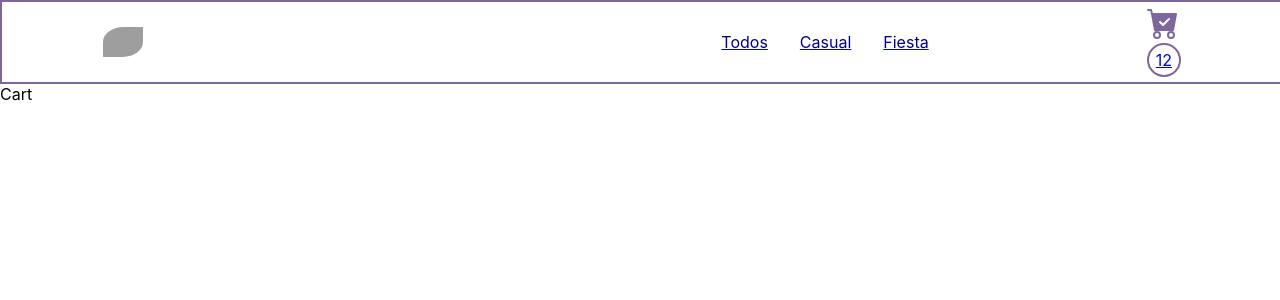
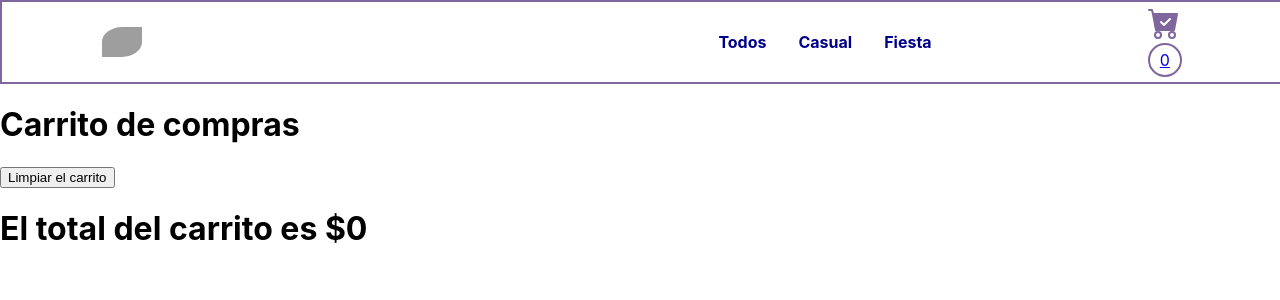
Before and after one commit to YaninaCharas/mi-app, a React (Create React App) app: page /cart in a window 1280 px wide. Shown: the top 300 px of the page. Built offline with nearby package versions, Linux system fonts and the light colour scheme; grey boxes are pictures that could not be loaded.

Commit message:
agregue funcionalidades al cart

```diff
--- a/package.json
+++ b/package.json
@@ -6,6 +6,7 @@
     "@testing-library/jest-dom": "^5.16.5",
     "@testing-library/react": "^13.4.0",
     "@testing-library/user-event": "^13.5.0",
+    "firebase": "^9.17.1",
     "react": "^18.2.0",
     "react-dom": "^18.2.0",
     "react-icons": "^4.7.1",
--- a/src/App.js
+++ b/src/App.js
@@ -1,20 +1,23 @@
 import { BrowserRouter, Routes, Route } from "react-router-dom";
 import Header from "./components/Header/Header";
-import ItemDetail from "./components/ItemDetail/ItemDetail";
+import ItemDetailContainer from "./components/ItemDetailContainer/ItemDetailContainer";
 import ItemListContainer from "./components/ItemsListContainer/ItemListContainer";
 import Cart from "./components/Cart/Cart";
+import CartContextProvider from "./context/CartContext";
 
 function App() {
   return (
     <BrowserRouter>
+      <CartContextProvider>
         <Header />
         <Routes>
           <Route path="/" element={<ItemListContainer />} />
           <Route path="/category/:categid" element={<ItemListContainer />} />
-        <Route path="/item/:id" element={<ItemDetail />} />
+          <Route path="/item/:id" element={<ItemDetailContainer />} />
           <Route path="/cart" element={<Cart />} />
           <Route path="*" element={<h4>Error 404 Not Fuond </h4>} />
         </Routes>
+      </CartContextProvider>
     </BrowserRouter>
   );
 }
--- a/src/components/Cart/Cart.jsx
+++ b/src/components/Cart/Cart.jsx
@@ -1,9 +1,39 @@
-import React from 'react'
+import { useContext } from "react";
+import { CartContext } from "../../context/CartContext";
 
 const Cart = () => {
+  const { cart, clearCart, deleteProductById, getTotalPrice } =
+    useContext(CartContext);
+
+  console.log(cart);
+
   return (
-    <div>Cart</div>
-  )
-}
+    <div>
+      <h1>Carrito de compras</h1>
 
-export default Cart
+      {cart.map((item) => {
+        return (
+          <div key={item.id} style={{ border: "2px solid black" }}>
+            <h3>nombre: {item.title}</h3>
+            <img
+              src={item.img}
+              alt=""
+              style={{ width: "10%", height: "auto" }}
+            />
+            <h3>precio: {item.price}</h3>
+            <h3>cantidad: {item.quantity}</h3>
+            <button onClick={() => deleteProductById(item.id)}>
+              Quitar del carrito
+            </button>
+          </div>
+        );
+      })}
+
+      <button onClick={clearCart}>Limpiar el carrito</button>
+
+      <h1>El total del carrito es ${getTotalPrice()}</h1>
+    </div>
+  );
+};
+
+export default Cart;
--- a/src/components/CartWidget/CartWidget.jsx
+++ b/src/components/CartWidget/CartWidget.jsx
@@ -1,22 +1,27 @@
-import {Link} from "react-router-dom"
-import { BsFillCartCheckFill } from 'react-icons/bs';
-import "./CartWidget.css"
+import { Link } from "react-router-dom";
+import { BsFillCartCheckFill } from "react-icons/bs";
+import "./CartWidget.css";
+import { useContext } from "react";
+import { CartContext } from "../../context/CartContext";
 
 const CartWidget = () => {
+  const { getTotalItems } = useContext(CartContext);
+
   return (
     <Link to="/cart">
       <div className="Container-Cart">
         <BsFillCartCheckFill
           style={{
-          fontSize: "2rem",
-          color: "#7F669D",
-        }}/>
+            fontSize: "2rem",
+            color: "#7F669D",
+          }}
+        />
         <div className="bubble-counter">
-          <span>12</span>
+          <span>{getTotalItems()}</span>
         </div>
       </div>
     </Link>
-  )
-}
+  );
+};
 
-export default CartWidget
+export default CartWidget;
--- a/src/components/ItemCount/ItemCount.jsx
+++ b/src/components/ItemCount/ItemCount.jsx
@@ -20,19 +20,12 @@ const ItemCount = ({ stock, initial = 1, onAdd }) => {
   };
 
   return (
-    <div className="container-btn">
-      <h2>Cantidad: {contador}</h2>
-      <div className="btns">
-        <button variant="outlined" onClick={sumar}>
-          +
-        </button>
-        <button variant="contained" onClick={() => onAdd(contador)}>
-          agregar al carrito
-        </button>
-        <button variant="outlined" onClick={restar}>
-          -
-        </button>
-      </div>
+    <div>
+      <h1>{contador}</h1>
+
+      <button onClick={sumar}>Sumar</button>
+      <button onClick={restar}>Restar</button>
+      <button onClick={() => onAdd(contador)}>Agregar Al carrito</button>
     </div>
   );
 };
--- a/src/components/ItemDetail/ItemDetail.jsx
+++ b/src/components/ItemDetail/ItemDetail.jsx
@@ -1,27 +1,38 @@
-import { useEffect, useState } from "react";
+// import { useEffect, useState } from "react";
+// import { useContext } from "react";
+// import { CartContext } from "../../context/CartContext";
+// import { productos } from "../../productosMock";
+// import { useParams } from "react-router-dom";
 import { useContext } from "react";
 import { CartContext } from "../../context/CartContext";
-import { productos } from "../../productosMock";
-import { useParams } from "react-router-dom";
 import ItemCount from "../ItemCount/ItemCount";
 import "./ItemDetail.css";
 
-const ItemDetail = () => {
-  const { id } = useParams();
-  const [product, setProduct] = useState({});
+const ItemDetail = ({ product }) => {
+  const { addToCart, getQuantityById } = useContext(CartContext);
 
-  useEffect(() => {
-    let productSelected = productos.find((prod) => prod.id === Number(id));
+  const onAdd = (cantidad) => {
+    const obj = {
+      ...product,
+      quantity: cantidad,
+    };
+    addToCart(obj);
+  };
 
-    setProduct(productSelected);
-  }, [id]);
+  const quantity = getQuantityById(product.id);
 
   return (
-    <div className="container">
-      <h2>{product.title}</h2>
-      <img src={product.img} alt="" style={{ width: "10%", height: "auto" }} />
-      <h3>${product.price}</h3>
-      <ItemCount />
+    <div>
+      <div className="container">
+        <h2>{product.title}</h2>
+        <img
+          src={product.img}
+          alt=""
+          style={{ width: "10%", height: "auto" }}
+        />
+        <h3>${product.price}</h3>
+      </div>
+      <ItemCount stock={product.stock} initial={quantity} onAdd={onAdd} />
     </div>
   );
 };
--- /dev/null
+++ b/src/components/ItemDetailContainer/ItemDetailContainer.jsx
@@ -0,0 +1,22 @@
+import React, { useEffect, useState } from "react";
+
+import { productos } from "../../productosMock";
+
+import { useParams } from "react-router-dom";
+import ItemDetail from "../ItemDetail/ItemDetail";
+
+const ItemDetailContainer = () => {
+  const { id } = useParams();
+
+  const [product, setProduct] = useState({});
+
+  useEffect(() => {
+    let productSelected = productos.find((prod) => prod.id === Number(id));
+
+    setProduct(productSelected);
+  }, [id]);
+
+  return <ItemDetail product={product} />;
+};
+
+export default ItemDetailContainer;
--- a/src/components/ItemsListContainer/ItemListContainer.jsx
+++ b/src/components/ItemsListContainer/ItemListContainer.jsx
@@ -3,31 +3,56 @@ import { useParams } from "react-router-dom";
 import { productos } from "../../productosMock";
 import ItemList from "../ItemList/ItemList";
 
+/* Acceso a la BBDD*/
+// import { db } from "../../firebaseConfig";
+// import { getDocs, collection } from "firebase/firestore";
+
+// const ItemListContainer = () => {
+//   const { categid } = useParams();
+//   const [items, setItems] = useState([]);
+
+//   useEffect(() => {
+//     const itemCollection = collection(db, "productos");
+//     getDocs(itemCollection)
+//       .then((res) => {
+//         const products = res.docs.map((product) => {
+//           return {
+//             ...product.data(),
+//             id: product.id,
+//           };
+//         });
+//         setItems(products);
+//       })
+//       .catch((err) => console.log("error" + err));
+//   }, [categid]);
+
+/* DESCOMENTAR CLASE 9*/
 const ItemListContainer = () => {
+  const { categid } = useParams();
 
-  const {categid} = useParams()
-  const [items, setItems] = useState([])
+  const [items, setItems] = useState([]);
 
-  useEffect( ()=>{
-
-  const productSelected = productos.filter ( (product) => product.category === categid)
+  useEffect(() => {
+    const productSelected = productos.filter(
+      (product) => product.category === categid
+    );
 
     const task = new Promise((resolve, reject) => {
-    resolve( categid ? productSelected : productos)
+      resolve(categid ? productSelected : productos);
     });
 
     task
       .then((res) => {
-      setItems( res );
+        setItems(res);
       })
-    .catch( (error)=> {
-      console.log("aca se rechazo: ", error)
+      .catch((error) => {
+        console.log("aca se rechazo: ", error);
       });
-  }, [categid])
+  }, [categid]);
 
   return (
     <>
-      <ItemList items={ items } />
+      <ItemList items={items} />
     </>
   );
 };
--- a/src/components/Navbar/Navbar.css
+++ b/src/components/Navbar/Navbar.css
@@ -1,6 +1,19 @@
-.containerNavbar{
+.containerNavbar {
   display: flex;
   margin: 0;
   padding: 0;
   justify-content: space-around;
 }
+
+.navbar-item {
+  list-style: none;
+  font-weight: bold;
+  text-decoration: none;
+}
+
+.active-navbar {
+  list-style: none;
+  color: #7f669d;
+  color: blueviolet;
+  font-weight: bold;
+}
--- a/src/components/Navbar/Navbar.jsx
+++ b/src/components/Navbar/Navbar.jsx
@@ -1,21 +1,38 @@
-import ListNavbar from "../ListNavbar/ListNavbar"
-import { Link } from "react-router-dom"
-import "./Navbar.css"
+import ListNavbar from "../ListNavbar/ListNavbar";
+import { NavLink } from "react-router-dom";
+import "./Navbar.css";
 
-export const Navbar = () =>{
+export const Navbar = () => {
   return (
     <ul className="containerNavbar">
-      <Link to="/">
-        <ListNavbar title="Todos"/>
-      </Link>
-      <Link to="/category/Casual">
-        <ListNavbar title="Casual"/>
-      </Link>
-      <Link to="/category/Fiesta">
-        <ListNavbar title="Fiesta"/>
-      </Link>
+      <NavLink
+        to="/"
+        className={({ isActive }) =>
+          isActive ? "active-navbar" : "navbar-item"
+        }
+      >
+        <ListNavbar title="Todos" />
+      </NavLink>
+
+      <NavLink
+        to="/category/Casual"
+        className={({ isActive }) =>
+          isActive ? "active-navbar" : "navbar-item"
+        }
+      >
+        <ListNavbar title="Casual" />
+      </NavLink>
+
+      <NavLink
+        to="/category/Fiesta"
+        className={({ isActive }) =>
+          isActive ? "active-navbar" : "navbar-item"
+        }
+      >
+        <ListNavbar title="Fiesta" />
+      </NavLink>
     </ul>
-  )
-}
+  );
+};
 
 // export default Navbar
--- /dev/null
+++ b/src/firebaseConfig.js
@@ -0,0 +1,20 @@
+// Import the functions you need from the SDKs you need
+import { initializeApp } from "firebase/app";
+import { getFirestore } from "firebase/firestore";
+
+// TODO: Add SDKs for Firebase products that you want to use
+// https://firebase.google.com/docs/web/setup#available-libraries
+
+// Your web app's Firebase configuration
+const firebaseConfig = {
+  apiKey: "AIzaSyD1H86tUyq7itWDaznfM8UUL0TbQnvfO3E",
+  authDomain: "app-react-45090.firebaseapp.com",
+  projectId: "app-react-45090",
+  storageBucket: "app-react-45090.appspot.com",
+  messagingSenderId: "600955530049",
+  appId: "1:600955530049:web:ceda928c7854efeb37cfc0",
+};
+
+// Initialize Firebase
+const app = initializeApp(firebaseConfig);
+export const db = getFirestore(app);
```
Also changed, not shown: 1 other file (tests, documents, lock files or other folders). Lines whose indentation alone changed are shown as unchanged.
